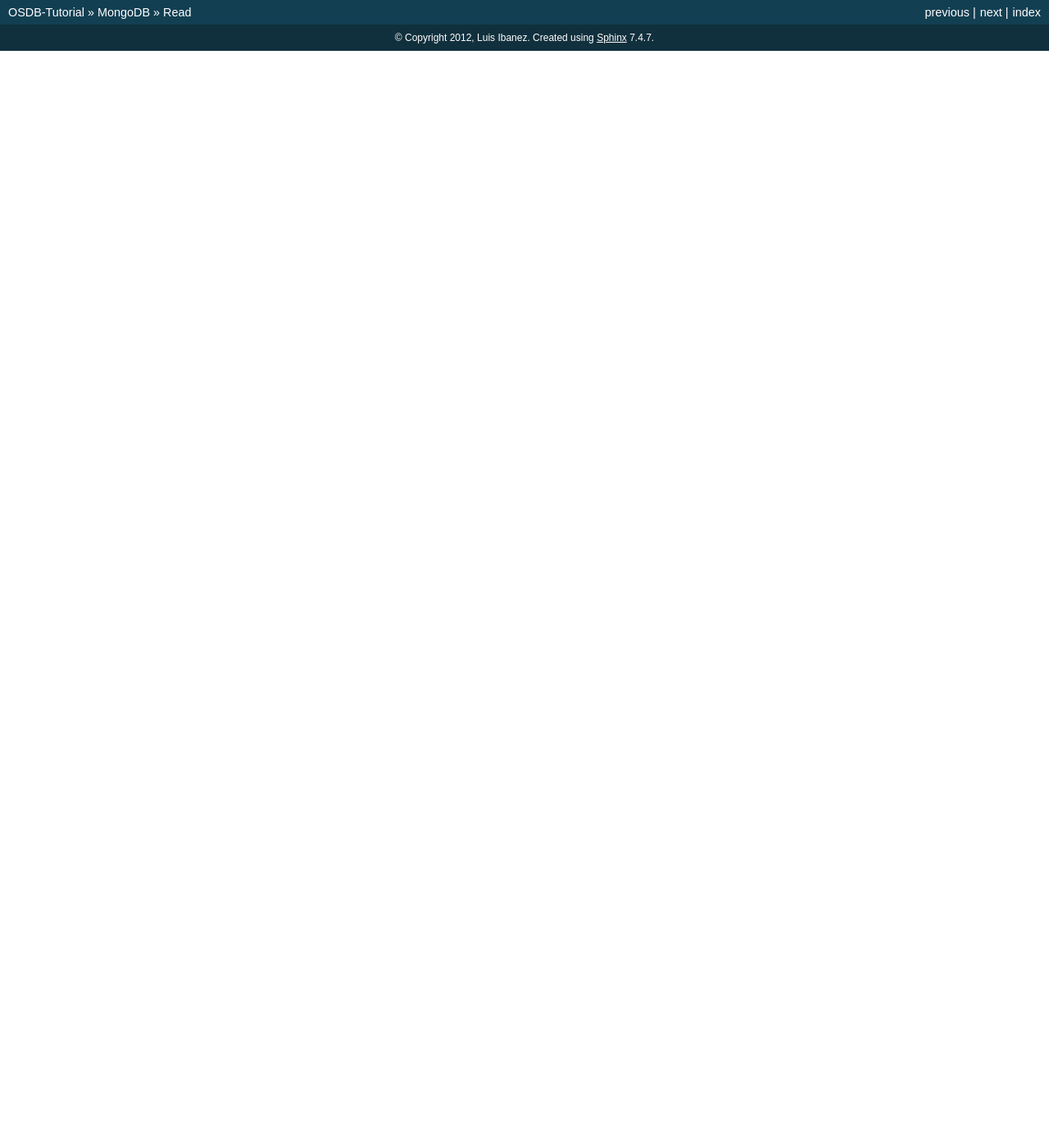
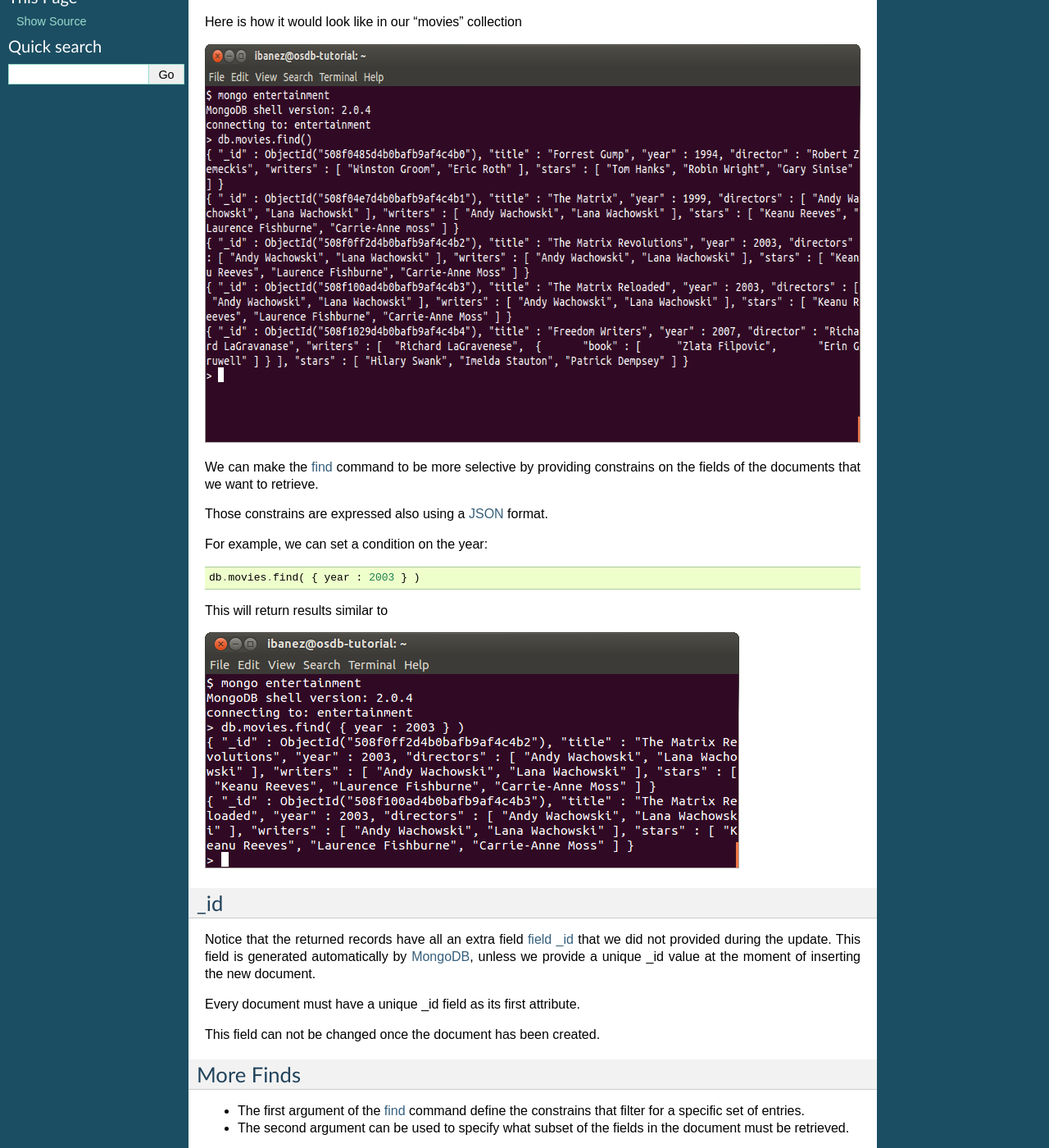
Before and after one commit to luisibanez/open-source-databases-tutorial, a Sphinx documentation site: the page built from source/MongoDB/Read.rst, in a window 1280 px wide and 1400 px high, scrolled down 270 px. Shown: the whole window at 82% size. Built offline with Sphinx 7.4.7, drawn with Linux system fonts in a browser that asks for light colours; before the commit the page ends 900 px from its top, so only the background shows below that; some of the changed text lies outside the part shown.

Commit message:
Added first description of queries
Simple examples on how to use the "find" command.

```diff
--- a/source/MongoDB/Read.rst
+++ b/source/MongoDB/Read.rst
@@ -1,12 +1,107 @@
 Read
 ====
 
-The following is a typical query command in MongoDB
+find
+----
+
+The simplest way to retrieve data from a `MongoDB`_ collection is to use the
+`find`_ command.
 
 ::
 
-   db.movies.find({ "_id" : ObjectId("xxxxxx") })
+   db.movies.find()
 
-and will return results like the following
+When called without any arguments it will retrieve the entire content of the
+collection (you may not want to do that in a large collection...)
+
+Here is how it would look like in our "movies" collection
+
+.. image:: ../../images/MongoCommandShell05.png
+   :scale: 100 %
+
+We can make the `find`_ command to be more selective by providing constrains on
+the fields of the documents that we want to retrieve.
+
+Those constrains are expressed also using a `JSON`_ format.
+
+For example, we can set a condition on the year:
 
 ::
+
+  db.movies.find( { year : 2003 } )
+
+This will return results similar to
+
+.. image:: ../../images/MongoCommandShell06.png
+   :scale: 100 %
+
+_id
+---
+
+Notice that the returned records have all an extra field `field _id`_ that we did not
+provided during the update. This field is generated automatically by
+`MongoDB`_, unless we provide a unique _id value at the moment of inserting the
+new document.
+
+Every document must have a unique _id field as its first attribute.
+
+This field can not be changed once the document has been created.
+
+
+More Finds
+----------
+
+* The first argument of the `find`_ command define the constrains that filter for a specific set of entries.
+* The second argument can be used to specify what subset of the fields in the document must be retrieved.
+
+For example, the following command will only show the directors of movies
+produced in the year 2003.
+
+::
+
+   db.movies.find( { year : 2003 }, { directors : 1 } )
+
+the output would look like:
+
+.. image:: ../../images/MongoCommandShell07.png
+   :scale: 100 %
+
+While the following command retrieves all fields *except* the "directors"
+
+::
+
+   db.movies.find( { year : 2003 }, { directors : 0 } )
+
+the output would look like:
+
+.. image:: ../../images/MongoCommandShell08.png
+   :scale: 100 %
+
+More interesting queries can be made by taking advantage of operators.
+
+For example we can find all the movies whose title start with "F" and retrieve their title and year:
+
+::
+
+   db.movies.find( { title : /^F/ }, { title : 1, year : 1 } )
+
+The string "/^F/" represents a `regular expression`_.
+
+* The "^" symbol stands for the beginning of the string.
+* Therefore "^F" means: *any string starting with the letter F*.
+
+Such query will return something similar to:
+
+.. image:: ../../images/MongoCommandShell09.png
+   :scale: 100 %
+
+
+
+
+
+.. _MongoDB: http://www.mongodb.org/
+.. _JSON: http://www.json.org/
+.. _command shell: http://www.mongodb.org/display/DOCS/mongo+-+The+Interactive+Shell
+.. _find: http://www.mongodb.org/display/DOCS/Advanced+Queries#AdvancedQueries-Intro
+.. _field _id: http://www.mongodb.org/display/DOCS/Object+IDs#ObjectIDs-The\idField
+.. _regular expression: http://www.mongodb.org/display/DOCS/Advanced+Queries#AdvancedQueries-RegularExpressions
```
Also changed, not shown: images/MongoCommandShell05.png (added), images/MongoCommandShell06.png (added), images/MongoCommandShell07.png (added), images/MongoCommandShell08.png (added), images/MongoCommandShell09.png (added).
